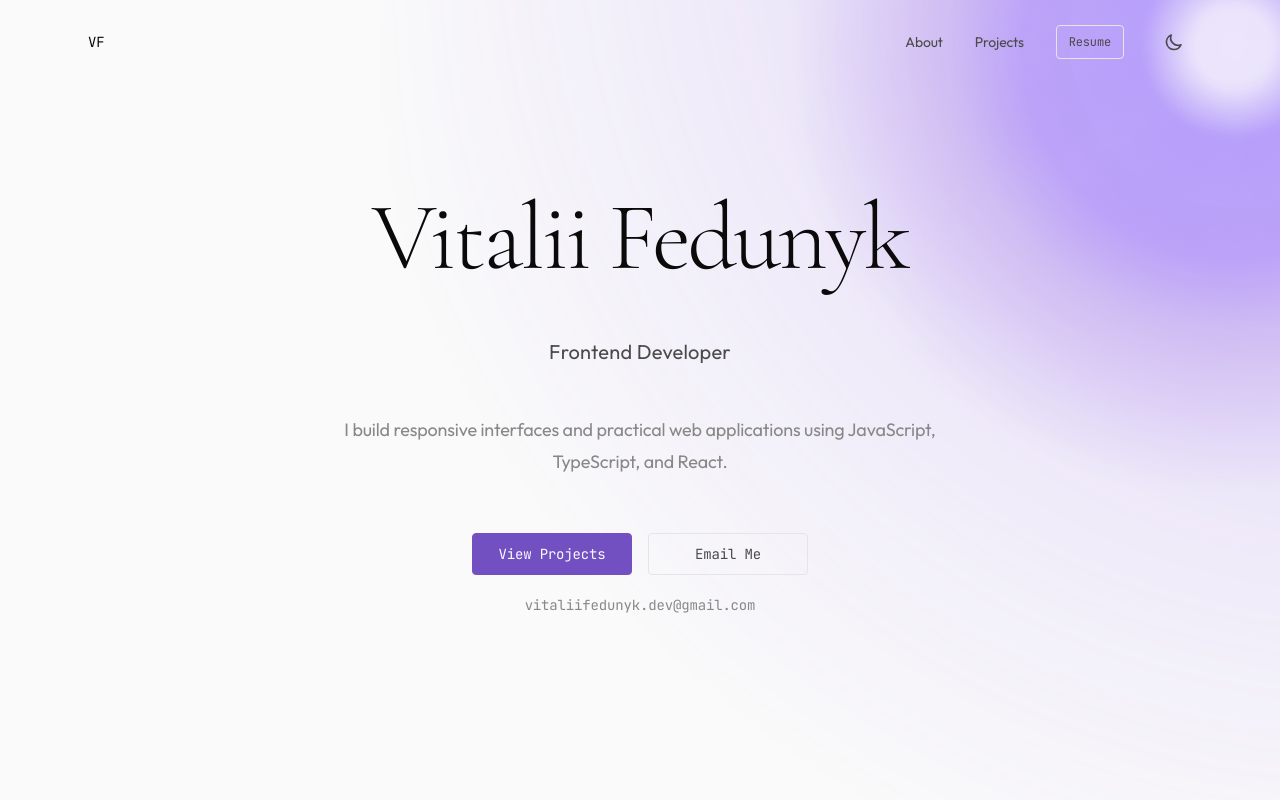
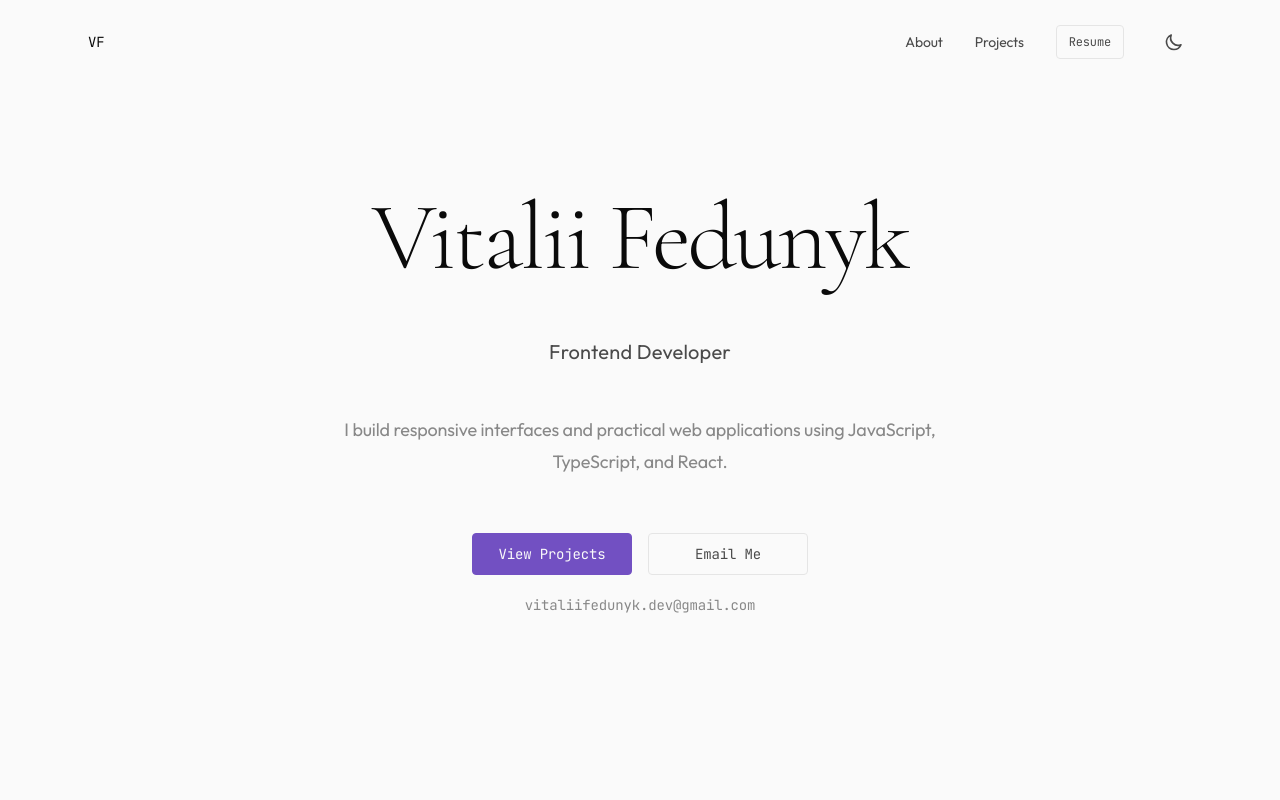
Before and after one commit to vitaliifedunyk/portfolio, a React (Vite) app: page / in a window 1280 px wide. Shown: the top 800 px of the page. Built offline with nearby package versions, Linux system fonts and the light colour scheme.

Commit message:
Remove purple sun accent

```diff
--- a/src/App.tsx
+++ b/src/App.tsx
@@ -37,13 +37,8 @@ function App() {
     return () => window.clearTimeout(timer);
   }, [isMouseGlowEnabled, shouldRenderMouseGlow]);
 
-  // Keep the sun accent outside <main> so it stays behind every section
   return (
     <div className="relative min-h-dvh bg-bg-primary flex flex-col overflow-x-hidden">
-      <div
-        className={`sun ${theme === 'light' ? 'sun-visible' : ''}`}
-        aria-hidden="true"
-      />
       <Suspense fallback={null}>
         {shouldRenderMouseGlow && isMouseGlowEnabled && (
           <MouseGlow paused={false} />
--- a/src/index.css
+++ b/src/index.css
@@ -188,141 +188,8 @@ a {
   }
 }
 
-/* ===== Realistic Purple Sun Effect ===== */
-
-.sun{
-  --sun-size: clamp(300px, 46vw, 575px);
-  position: absolute;
-  inset: calc(var(--sun-size) * -0.23) calc(var(--sun-size) * -0.23) auto auto;
-  width: var(--sun-size);
-  height: var(--sun-size);
-  pointer-events: none;
-  z-index: 0;
-
-  background:
-    radial-gradient(circle at 70% 30%,
-      rgba(255,255,255,0.72) 0%,
-      rgba(255,255,255,0.35) 6%,
-      rgba(167,139,250,0.75) 14%,
-      rgba(139,92,246,0.5) 32%,
-      rgba(109,40,217,0.22) 44%,
-      rgba(0,0,0,0) 60%
-    );
-
-  filter: blur(4px);
-  opacity: 0;
-  mix-blend-mode: normal;
-  transition: opacity 520ms cubic-bezier(0.22, 1, 0.36, 1);
-}
-
-.sun.sun-visible {
-  opacity: 1;
-}
-
-/* Subtle light rays */
-.sun::before{
-  content:"";
-  position:absolute;
-  inset:-16%;
-
-  background:
-    conic-gradient(from 220deg at 70% 30%,
-      rgba(255,255,255,0.00) 0deg,
-      rgba(255,255,255,0.12) 10deg,
-      rgba(255,255,255,0.00) 25deg,
-      rgba(255,255,255,0.1) 40deg,
-      rgba(255,255,255,0.00) 70deg,
-      rgba(255,255,255,0.08) 110deg,
-      rgba(255,255,255,0.00) 180deg,
-      rgba(255,255,255,0.08) 260deg,
-      rgba(255,255,255,0.00) 360deg
-    );
-
-  -webkit-mask-image: radial-gradient(circle at 70% 30%,
-    rgba(0,0,0,1) 0%,
-    rgba(0,0,0,0.75) 20%,
-    rgba(0,0,0,0.2) 42%,
-    rgba(0,0,0,0) 66%
-  );
-  mask-image: radial-gradient(circle at 70% 30%,
-    rgba(0,0,0,1) 0%,
-    rgba(0,0,0,0.75) 20%,
-    rgba(0,0,0,0.2) 42%,
-    rgba(0,0,0,0) 66%
-  );
-
-  filter: blur(16px);
-  opacity: 0.5;
-  mix-blend-mode: normal;
-}
-
-/* Large ambient haze */
-.sun::after{
-  content:"";
-  position:absolute;
-  inset:-48%;
-
-  background:
-    radial-gradient(circle at 70% 30%,
-      rgba(167,139,250,0.27) 0%,
-      rgba(139,92,246,0.14) 36%,
-      rgba(0,0,0,0) 66%
-    );
-
-  filter: blur(42px);
-  opacity: 0.88;
-}
-
 #about {
   position: relative;
   z-index: 1;
   background-color: var(--bg-primary);
 }
-
-@media (min-width: 1024px) {
-  .sun {
-    --sun-size: 661px; /* ~15% larger than 575px */
-    background:
-      radial-gradient(circle at 70% 30%,
-        rgba(255,255,255,0.72) 0%,
-        rgba(255,255,255,0.35) 6%,
-        rgba(167,139,250,0.75) 14%,
-        rgba(139,92,246,0.5) 32%,
-        rgba(109,40,217,0.22) 44%,
-        rgba(0,0,0,0) 69%
-      );
-  }
-
-  .sun::after {
-    inset: -55%;
-    background:
-      radial-gradient(circle at 70% 30%,
-        rgba(167,139,250,0.27) 0%,
-        rgba(139,92,246,0.14) 40%,
-        rgba(0,0,0,0) 76%
-      );
-  }
-}
-
-@media (min-width: 768px) and (max-width: 1023px) {
-  .sun {
-    --sun-size: clamp(315px, 48.3vw, 603px);
-  }
-}
-
-@media (max-width: 767px) {
-  .sun {
-    --sun-size: clamp(252px, 65.1vw, 336px);
-  }
-
-  .sun::before {
-    inset: -12%;
-    filter: blur(12px);
-  }
-
-  .sun::after {
-    inset: -34%;
-    filter: blur(34px);
-    opacity: 0.72;
-  }
-}
```
